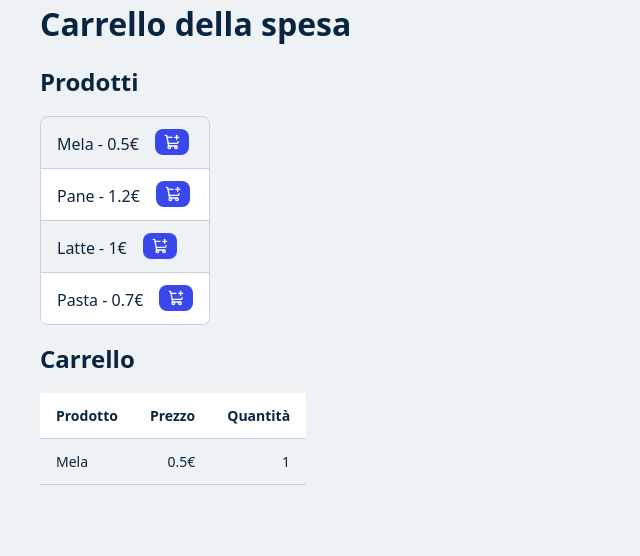
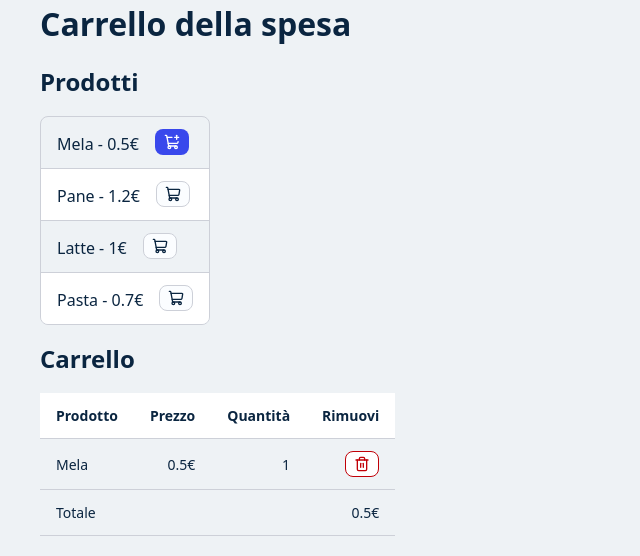
Before and after one commit to emanuelefavero/ex-react-usereducer-spesa, a React (Vite) app: page / in a window 1280 px wide. Both pictures are taken after a click on the button 171 px from the left and 142 px from the top of the page. Shown: the top 556 px of the page, without its empty margins (0-640 px from the left). Built offline with nearby package versions, Linux system fonts and the light colour scheme.

Commit message:
feat: add update quantity, remove from cart, and total calculation

```diff
--- a/src/App.jsx
+++ b/src/App.jsx
@@ -7,18 +7,32 @@ import { products } from './data/products';
 export const App = () => {
   const [addedProducts, setAddedProducts] = useState([]);
   const hasCartItems = addedProducts.length > 0;
+  const total = addedProducts.reduce((acc, p) => acc + p.price * p.quantity, 0);
 
-  const handleAddToCart = product => {
-    const productInCart = addedProducts.find(p => p.id === product.id);
-    if (productInCart) return;
-
-    return setAddedProducts(prev => [
+  const addToCart = product =>
+    setAddedProducts(prev => [
       ...prev,
       {
         ...product,
         quantity: 1,
       },
     ]);
+
+  const updateProductQuantity = (id, quantity) =>
+    setAddedProducts(prev =>
+      prev.map(p => (p.id === id ? { ...p, quantity } : p)),
+    );
+
+  const removeFromCart = id =>
+    setAddedProducts(prev => prev.filter(p => p.id !== id));
+
+  const handleAddToCart = product => {
+    const productInCart = addedProducts.find(p => p.id === product.id);
+
+    if (productInCart) {
+      const { id, quantity } = productInCart;
+      updateProductQuantity(id, quantity + 1);
+    } else addToCart(product);
   };
 
   return (
@@ -26,12 +40,20 @@ export const App = () => {
       <h1>Carrello della spesa</h1>
 
       <h2>Prodotti</h2>
-      <ProductList products={products} onAddToCart={handleAddToCart} />
+      <ProductList
+        products={products}
+        cart={addedProducts}
+        onAddToCart={handleAddToCart}
+      />
 
       {hasCartItems && (
         <>
           <h2>Carrello</h2>
-          <Cart products={addedProducts} />
+          <Cart
+            products={addedProducts}
+            total={total}
+            onRemoveFromCart={removeFromCart}
+          />
         </>
       )}
     </main>
--- a/src/components/Cart.jsx
+++ b/src/components/Cart.jsx
@@ -1,7 +1,9 @@
 import { Badge } from './ui/Badge';
 import './Cart.css';
+import { Trash } from 'lucide-react';
+import { Button } from './ui/Button';
 
-export const Cart = ({ products }) =>
+export const Cart = ({ products, total, onRemoveFromCart }) =>
   products.length > 0 && (
     <table className='cart'>
       <thead>
@@ -9,6 +11,7 @@ export const Cart = ({ products }) =>
           <th scope='col'>Prodotto</th>
           <th scope='col'>Prezzo</th>
           <th scope='col'>Quantità</th>
+          <th scope='col'>Rimuovi</th>
         </tr>
       </thead>
 
@@ -18,8 +21,24 @@ export const Cart = ({ products }) =>
             <td>{p.name}</td>
             <td>{p.price}€</td>
             <td>{p.quantity}</td>
+            <td>
+              <Button
+                onClick={() => onRemoveFromCart(p.id)}
+                variant={Button.variant.danger}
+                size={Button.size.sm}
+                aria-label={`Rimuovi ${p.name} dal carrello`}
+              >
+                <Trash width={16} height={16} />
+              </Button>
+            </td>
           </tr>
         ))}
       </tbody>
+      <tfoot>
+        <tr>
+          <td colSpan='3'>Totale</td>
+          <td>{total}€</td>
+        </tr>
+      </tfoot>
     </table>
   );
--- a/src/components/ProductList.jsx
+++ b/src/components/ProductList.jsx
@@ -1,23 +1,31 @@
-import { ShoppingCartPlus } from 'lucide-react';
+import { ShoppingCart, ShoppingCartPlus } from 'lucide-react';
 import { Button } from './ui/Button';
 import './ProductList.css';
 
-export const ProductList = ({ products, onAddToCart }) =>
+export const ProductList = ({ products, cart, onAddToCart }) =>
   products.length > 0 && (
     <ul className='product-list'>
-      {products.map(p => (
+      {products.map(p => {
+        const isInCart = cart.some(item => item.id === p.id);
+        const IconComp = isInCart ? ShoppingCartPlus : ShoppingCart;
+
+        return (
           <li key={p.id} className='product'>
             <span>
               {p.name} - {p.price}€
             </span>
             <Button
               onClick={() => onAddToCart(p)}
+              variant={
+                isInCart ? Button.variant.primary : Button.variant.outline
+              }
               size={Button.size.sm}
-            aria-label={`Aggiungi ${p.name} al carrello`}
+              aria-label={`Aggiungi ${isInCart ? 'ancora' : ''} ${p.name} al carrello`}
             >
-            <ShoppingCartPlus width={16} height={16} />
+              <IconComp width={16} height={16} aria-hidden='true' />
             </Button>
           </li>
-      ))}
+        );
+      })}
     </ul>
   );
```
Lines whose indentation alone changed are shown as unchanged.
